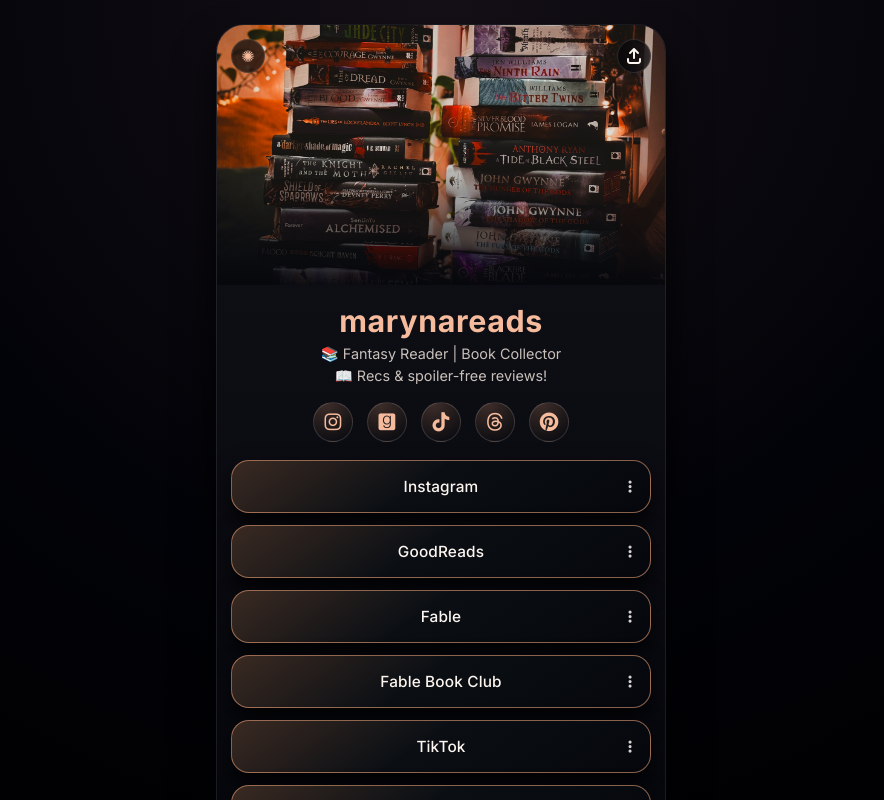
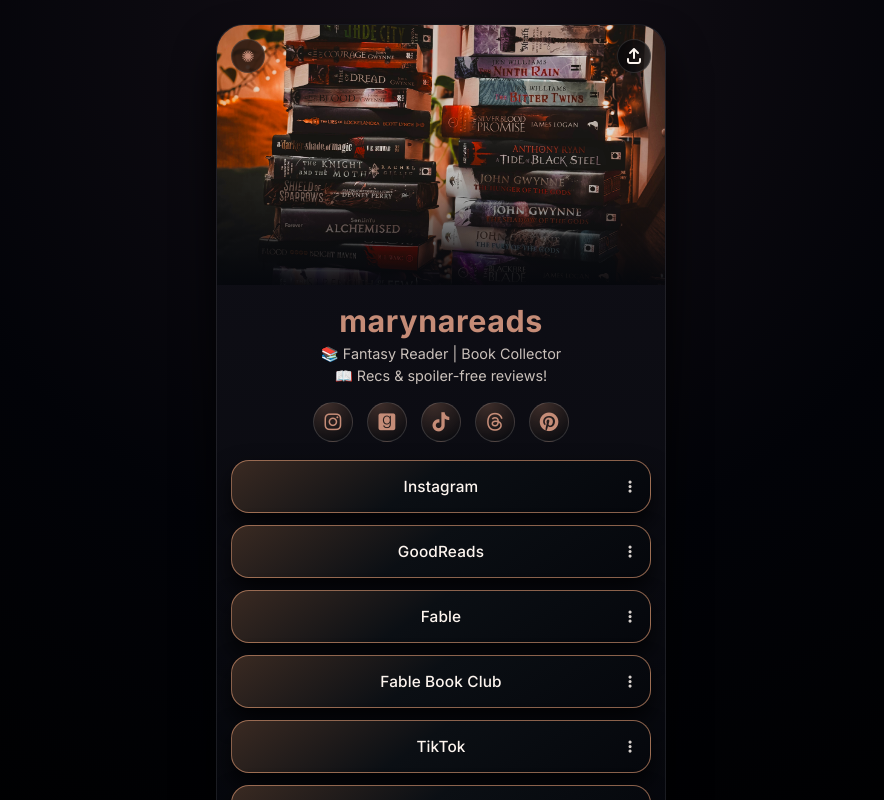
Before and after one commit to MarynaHuz/marynareads, a plain HTML site: page index.html in a window 1280 px wide. Shown: the top 800 px of the page, without its empty margins (199-1083 px from the left). Drawn offline with Linux system fonts and the light colour scheme.

Commit message:
change color

```diff
--- a/styles.css
+++ b/styles.css
@@ -2,8 +2,8 @@
   --bg-main: #020308;
   --bg-card: #05070c;
   --bg-card-top: #111018;
-  --accent: #f6a97f;
-  --accent-soft: #f5bb9c;
+  --accent: #BB8773;
+  --accent-soft: #C58C77;
   --text-main: #fdf5ef;
   --text-muted: #c9c0ba;
   --border-subtle: rgba(255, 255, 255, 0.08);
```
